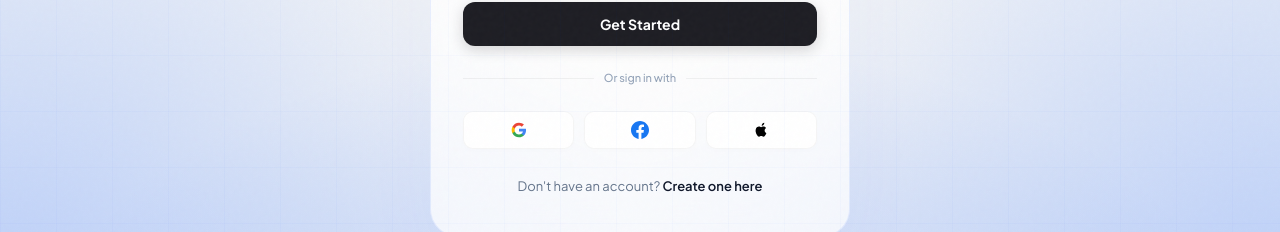
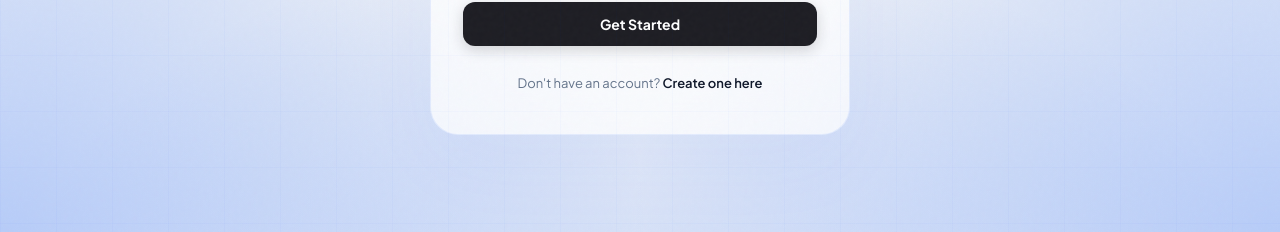
Before and after one commit to DEBAPALLAB/DIP, a Next.js app: page /login in a window 1280 px wide. Shown: the part 561-793 px from the top of the page. Built offline with nearby package versions, Linux system fonts and the light colour scheme; no server answers.

Commit message:
chore: remove OAuth from login

```diff
--- a/app/(marketing)/login/page.tsx
+++ b/app/(marketing)/login/page.tsx
@@ -266,93 +266,7 @@ function LoginForm() {
             Get Started
           </button>
 
-          {/* Divider */}
-          <div style={{ display: "flex", alignItems: "center", gap: "10px", width: "100%", margin: "8px 0" }}>
-            <div style={{ flex: 1, height: "1px", background: "rgba(0, 0, 0, 0.05)" }} />
-            <span style={{ fontSize: "11px", color: "#94a3b8", fontFamily: "var(--sans)", fontWeight: 500 }}>Or sign in with</span>
-            <div style={{ flex: 1, height: "1px", background: "rgba(0, 0, 0, 0.05)" }} />
-          </div>
 
-          {/* Social login buttons */}
-          <div style={{ display: "flex", gap: "10px", width: "100%" }}>
-            {/* Google */}
-            <button
-              type="button"
-              style={{
-                flex: 1,
-                height: "38px",
-                borderRadius: "10px",
-                border: "1px solid rgba(0, 0, 0, 0.04)",
-                background: "#ffffff",
-                display: "flex",
-                alignItems: "center",
-                justifyContent: "center",
-                cursor: "pointer",
-                padding: 0,
-                transition: "all 0.15s ease",
-                boxShadow: "0 2px 6px rgba(0, 0, 0, 0.01)"
-              }}
-              onMouseOver={(e) => e.currentTarget.style.background = "#fafafa"}
-              onMouseOut={(e) => e.currentTarget.style.background = "#ffffff"}
-            >
-              <svg width="16" height="16" viewBox="0 0 24 24">
-                <path fill="#4285F4" d="M22.56 12.25c0-.78-.07-1.53-.2-2.25H12v4.26h5.92c-.26 1.37-1.04 2.53-2.21 3.31v2.77h3.57c2.08-1.92 3.28-4.74 3.28-8.09z" />
-                <path fill="#34A853" d="M12 23c2.97 0 5.46-.98 7.28-2.66l-3.56-2.77c-.98.66-2.23 1.06-3.72 1.06-2.86 0-5.29-1.93-6.16-4.53H2.18v2.84C3.99 20.53 7.7 23 12 23z" />
-                <path fill="#FBBC05" d="M5.84 14.09c-.22-.66-.35-1.36-.35-2.09s.13-1.43.35-2.09V7.06H2.18C1.43 8.55 1 10.22 1 12s.43 3.45 1.18 4.94l2.85-2.22.81-.63z" />
-                <path fill="#EA4335" d="M12 5.38c1.62 0 3.06.56 4.21 1.64l3.15-3.15C17.45 2.09 14.97 1 12 1 7.7 1 3.99 3.47 2.18 7.06l3.66 2.84c.87-2.6 3.3-4.52 6.16-4.52z" />
-              </svg>
-            </button>
-
-            {/* Facebook */}
-            <button
-              type="button"
-              style={{
-                flex: 1,
-                height: "38px",
-                borderRadius: "10px",
-                border: "1px solid rgba(0, 0, 0, 0.04)",
-                background: "#ffffff",
-                display: "flex",
-                alignItems: "center",
-                justifyContent: "center",
-                cursor: "pointer",
-                padding: 0,
-                transition: "all 0.15s ease",
-                boxShadow: "0 2px 6px rgba(0, 0, 0, 0.01)"
-              }}
-              onMouseOver={(e) => e.currentTarget.style.background = "#fafafa"}
-              onMouseOut={(e) => e.currentTarget.style.background = "#ffffff"}
-            >
-              <svg width="18" height="18" fill="#1877F2" viewBox="0 0 24 24">
-                <path d="M24 12.073c0-6.627-5.373-12-12-12s-12 5.373-12 12c0 5.99 4.388 10.954 10.125 11.854v-8.385H7.078v-3.47h3.047V9.43c0-3.007 1.792-4.669 4.533-4.669 1.312 0 2.686.235 2.686.235v2.953H15.83c-1.491 0-1.956.925-1.956 1.874v2.25h3.328l-.532 3.47h-2.796v8.385C19.612 23.027 24 18.062 24 12.073z"/>
-              </svg>
-            </button>
-
-            {/* Apple */}
-            <button
-              type="button"
-              style={{
-                flex: 1,
-                height: "38px",
-                borderRadius: "10px",
-                border: "1px solid rgba(0, 0, 0, 0.04)",
-                background: "#ffffff",
-                display: "flex",
-                alignItems: "center",
-                justifyContent: "center",
-                cursor: "pointer",
-                padding: 0,
-                transition: "all 0.15s ease",
-                boxShadow: "0 2px 6px rgba(0, 0, 0, 0.01)"
-              }}
-              onMouseOver={(e) => e.currentTarget.style.background = "#fafafa"}
-              onMouseOut={(e) => e.currentTarget.style.background = "#ffffff"}
-            >
-              <svg width="16" height="16" fill="#000000" viewBox="0 0 24 24">
-                <path d="M18.71 19.5c-.83 1.24-1.71 2.45-3.05 2.47-1.34.03-1.77-.79-3.29-.79-1.53 0-2 .77-3.27.82-1.31.05-2.3-1.32-3.14-2.53C4.25 17 2.94 12.45 4.7 9.39c.87-1.52 2.43-2.48 4.12-2.51 1.28-.02 2.5.87 3.29.87.78 0 2.26-1.07 3.81-.91.65.03 2.47.26 3.64 1.98-.09.06-2.17 1.28-2.15 3.81.03 3.02 2.65 4.03 2.68 4.04-.03.07-.42 1.44-1.38 2.83M15.97 4.17c.66-.81 1.11-1.93.99-3.06-1 .04-2.21.67-2.93 1.49-.62.69-1.16 1.84-1.01 2.96 1.12.09 2.27-.57 2.95-1.39z"/>
-              </svg>
-            </button>
-          </div>
 
           <div style={{ textAlign: "center", marginTop: "12px", width: "100%" }}>
             <span style={{ fontSize: "13px", color: "#64748b" }}>Don't have an account? </span>
```
